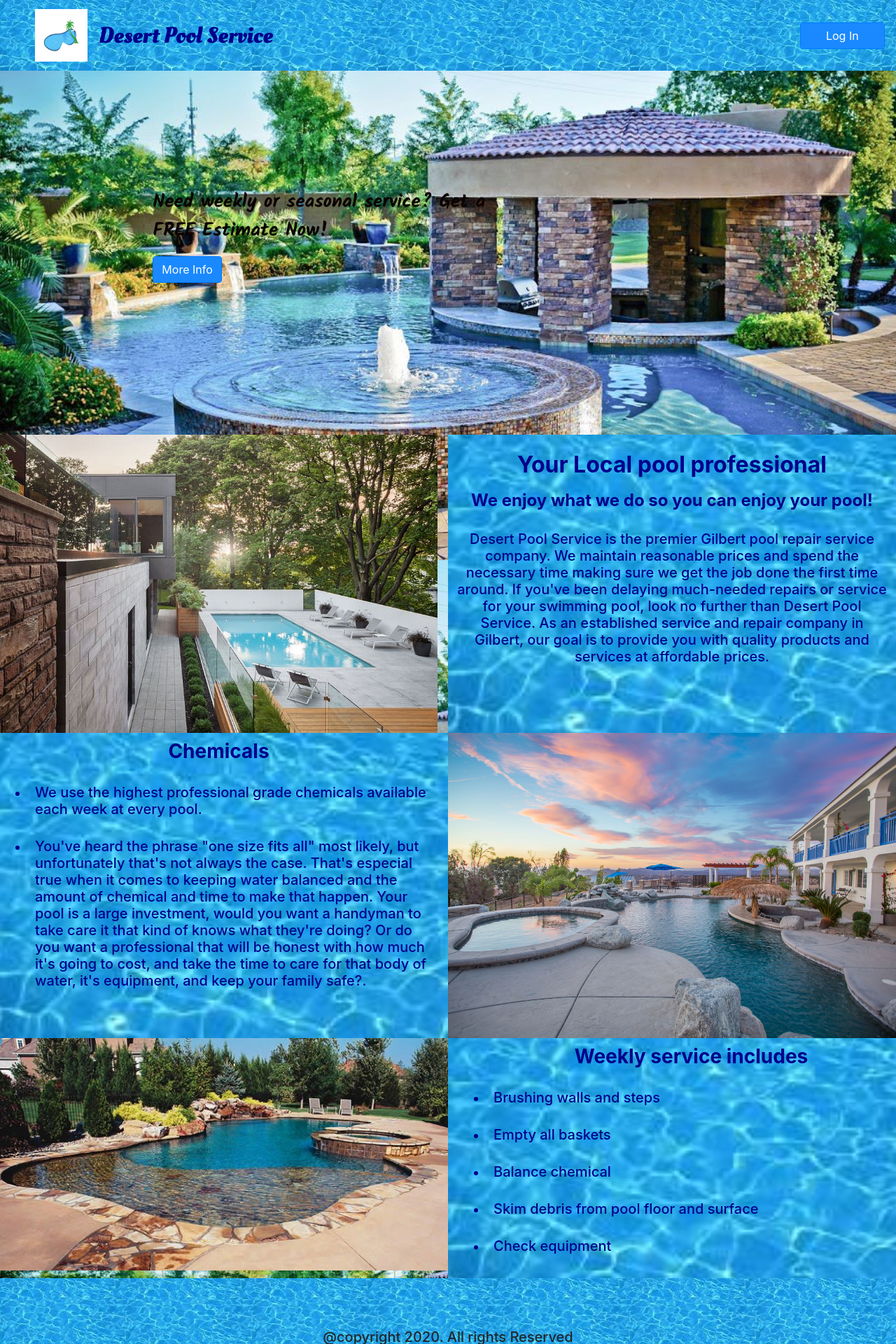
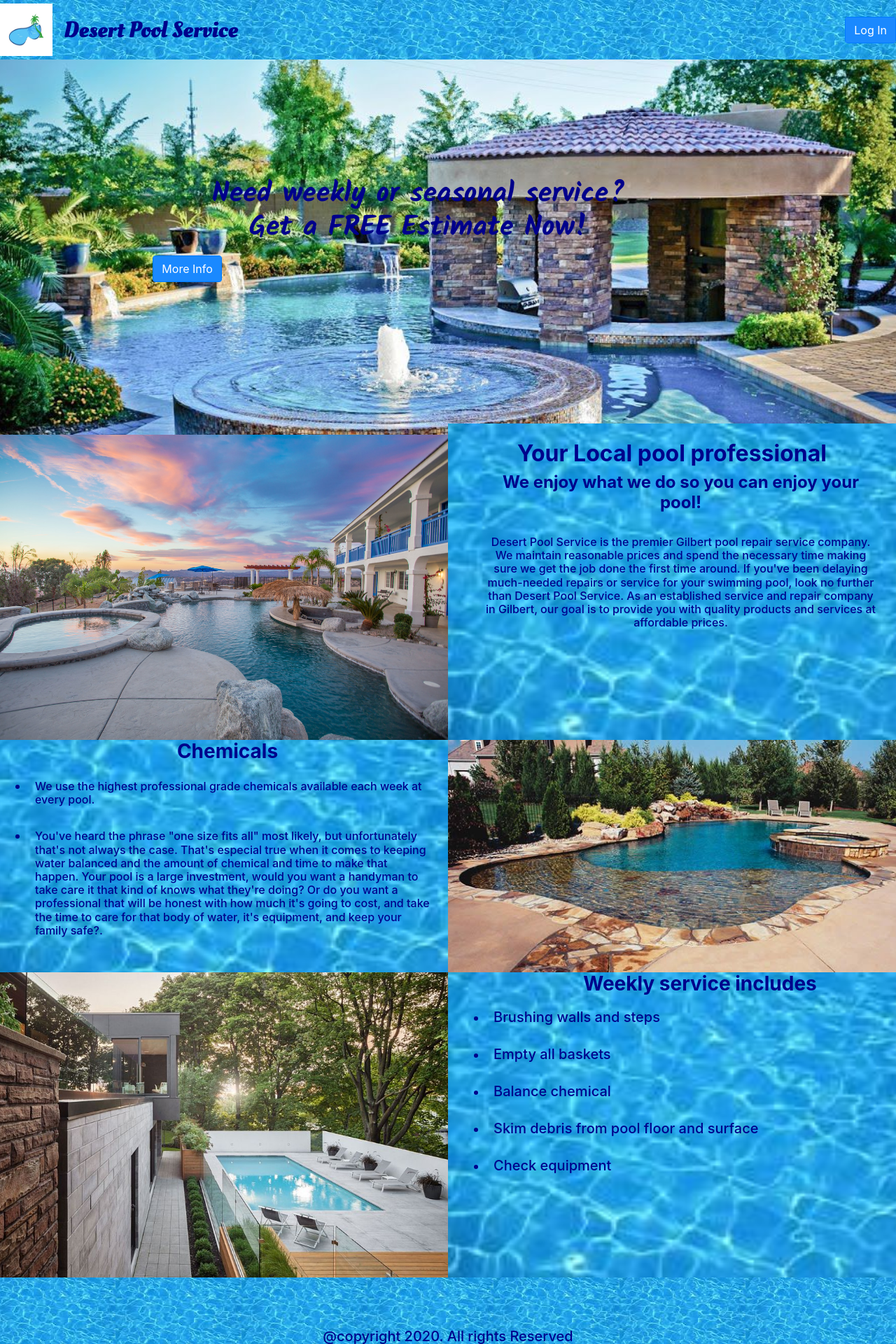
Before and after one commit to bayar-ali/desert-pool-service, a React (Create React App) app in the folder client/: page / in a window 1280 px wide. Shown: the top 1920 px of the page at 70% size. Built offline with nearby package versions, Linux system fonts and the light colour scheme; no server answers; what google-maps-react would draw is missing.

Commit message:
Updated landing page.

```diff
--- a/client/src/components/landingpage/LandingPage.css
+++ b/client/src/components/landingpage/LandingPage.css
@@ -6,21 +6,25 @@
   background-repeat: no-repeat;
 }
 
-.text-center,
-h3 {
+.text-center, h3 {
   text-align: center;
   color: darkblue;
   padding-right: 15px;
   padding-left: 0px;
 }
 
-h1,
-h4,
-h3,
-.H5fontFormat {
-  padding: 10px;
+h1, h4, h3, .H6FontFormat{
+  padding-left: 50px;
+  padding-right: 25px;
+}
+
+h5, h6 {
   color: darkblue;
 }
+
+/* h1{
+  color: white;
+} */
 
 h3,
 h4,
@@ -44,6 +48,7 @@
 
 .footer {
   text-align: center;
+  padding: 0px;
   height: 13vh;
   background: url(../../assets/images/poolwater.jpeg);
 }
@@ -58,7 +63,8 @@
 
 .poolservice {
   font-size: 27px;
-  color: rgb(12, 3, 3);
+  /* color: rgb(12, 3, 3); */
+  color: darkblue;
   font-weight: 500;
   font-family: "Courgette", cursive;
   font-family: "Kalam", cursive;
--- a/client/src/components/landingpage/LandingPage.js
+++ b/client/src/components/landingpage/LandingPage.js
@@ -3,7 +3,7 @@
 import PoolImage3 from "../../assets/images/WadingPool.jpg";
 import PoolImage4 from "../../assets/images/a.jpg";
 import { Button } from "react-bootstrap";
-import { MDBRow, MDBCol } from "mdbreact";
+import { MDBRow, MDBCol, MDBFooter } from "mdbreact";
 import "./LandingPage.css";
 import AOS from "aos";
 import "aos/dist/aos.css"; // You can also use <link> for styles
@@ -14,8 +14,8 @@
   return (
     <>
       <MDBRow className="section1">
-        <MDBCol lg="2" className=""></MDBCol>
-        <MDBCol lg="5" className="">
+        <MDBCol md="2" className=""></MDBCol>
+        <MDBCol md="7" className="">
           <p>
             <br></br>
             <br></br>
@@ -25,33 +25,27 @@
             <br></br>
             <br></br>
             <p className="poolservice">
-              Need weekly or seasonal service? Get a FREE Estimate Now!
+              <h1>Need weekly or seasonal service? Get a FREE Estimate Now!</h1>
             </p>
+            <a href="#moreInfo">
               <Button
-            data-testid="login-button"
+                // data-testid="login-button"
                 className="btn-one"
                 type="submit"
-            onClick='infobutton'
-            >More Info</Button>
-
+                onClick="infobutton"
+              >
+                More Info
+              </Button>
+            </a>
           </p>
         </MDBCol>
-        <MDBCol lg="3" className="">
+        {/* <MDBCol md="3" className="">
           <p></p>
-        </MDBCol>
-
-        <MDBCol lg="" className="">
-          {/* <div data-aos="zoom-in-right" data-aos-offset="200" data-aos-easing="ease-in-sine" data-aos-duration="1600">
-                    <img
-                        src={PoolImage}
-                        alt="Granite Spa Inground Pool"
-                        width="100%"
-                        height="100%"
-                    ></img></div> */}
-        </MDBCol>
+        </MDBCol> */}
       </MDBRow>
       <MDBRow>
-        <MDBCol lg="6" fluid="true" className="text-center">
+        <MDBCol md="6" fluid="true" className="text-center formatPic">
+          <p id="moreInfo"></p>
           <div
             data-aos="zoom-in-left"
             data-aos-offset="200"
@@ -59,7 +53,8 @@
             data-aos-duration="1600"
           >
             <img
-              src={PoolImage2}
+              fluid
+              src={PoolImage4}
               alt="Gazebo Pool"
               width="100%"
               height="100%"
@@ -67,11 +62,12 @@
           </div>
         </MDBCol>
 
-        <MDBCol lg="6" className="imageBKGR text-center" id="#infobutton">
+        <MDBCol md="6" fluid="true" className="imageBKGR text-center" id="#infobutton">
           <br></br>
           <h2>Your Local pool professional</h2>
           <h4>We enjoy what we do so you can enjoy your pool!</h4>
-          <h5 className="H5fontFormat">
+          <br></br>
+          <h6 className="H6FontFormat">
             Desert Pool Service is the premier Gilbert pool repair service
             company. We maintain reasonable prices and spend the necessary time
             making sure we get the job done the first time around. If you've
@@ -79,22 +75,22 @@
             look no further than Desert Pool Service. As an established service
             and repair company in Gilbert, our goal is to provide you with
             quality products and services at affordable prices.
-          </h5>
+          </h6>
         </MDBCol>
       </MDBRow>
 
       <MDBRow>
-        <MDBCol lg="6" className="imageBKGR">
+        <MDBCol md="6" className="imageBKGR">
           <h3>Chemicals</h3>
           <ul>
             <li>
-              <h5>
+              <h6>
                 We use the highest professional grade chemicals available each
                 week at every pool.
-              </h5>
+              </h6>
             </li>
             <li>
-              <h5>
+              <h6>
                 You've heard the phrase "one size fits all" most likely, but
                 unfortunately that's not always the case. That's especial true
                 when it comes to keeping water balanced and the amount of
@@ -104,19 +100,21 @@
                 will be honest with how much it's going to cost, and take the
                 time to care for that body of water, it's equipment, and keep
                 your family safe?.
-              </h5>
+              </h6>
             </li>
           </ul>
         </MDBCol>
-        <MDBCol lg="6" className="text-center formatPic">
+        <MDBCol md="6" className="text-center formatPic">
           <div
+            fluid="true"
             data-aos="zoom-in-right"
             data-aos-offset="200"
             data-aos-easing="ease-in-sine"
             data-aos-duration="1600"
           >
             <img
-              src={PoolImage4}
+              fluid="true"
+              src={PoolImage3}
               alt="Wading Pool"
               width="100%"
               height="100%"
@@ -126,15 +124,16 @@
         </MDBCol>
       </MDBRow>
       <MDBRow>
-        <MDBCol lg="6" className="text-center formatPic">
+        <MDBCol md="6" className="text-center formatPic">
           <div
-            data-aos="zoom-in-right"
+            data-aos="zoom-in-left"
             data-aos-offset="200"
             data-aos-easing="ease-in-sine"
             data-aos-duration="1600"
           >
             <img
-              src={PoolImage3}
+              fluid="true"
+              src={PoolImage2}
               alt="Wading Pool"
               width="100%"
               height="100%"
@@ -142,7 +141,7 @@
             ></img>
           </div>
         </MDBCol>
-        <MDBCol lg="6" className="imageBKGR">
+        <MDBCol md="6" className="imageBKGR">
           <ul>
             <h3>Weekly service includes</h3>
 
@@ -167,6 +166,10 @@
             </li>
           </ul>
         </MDBCol>
+      </MDBRow>
+
+      <MDBFooter className="footer">
+        <MDBRow>
           <MDBCol lg="12" className="footer">
             <br></br>
             <br></br>
@@ -175,6 +178,7 @@
             <h5 className="footer"> @copyright 2020. All rights Reserved</h5>
           </MDBCol>
         </MDBRow>
+      </MDBFooter>
     </>
   );
 }
--- a/client/src/components/loginButton/loginButton.js
+++ b/client/src/components/loginButton/loginButton.js
@@ -11,7 +11,7 @@
             data-testid="login-button"
             className="btn-one"
             type="submit"
-            style={{ width: '10%' }}
+            // style={{ width: '25%' }}
             onClick={() => loginWithRedirect()}>Log In</Button>
     );
 };
--- a/client/src/components/logoutButton/logoutButton.js
+++ b/client/src/components/logoutButton/logoutButton.js
@@ -11,7 +11,7 @@
             className="formatButton"
             variant="outline-light"
             type="submit"
-            style={{ width: '10%' }}
+            // style={{ width: '10%' }}
             onClick={() => logout({ returnTo: window.location.origin, })}>
             Log Out
         </Button>
--- a/client/src/components/navbar/NavBar.css
+++ b/client/src/components/navbar/NavBar.css
@@ -5,6 +5,7 @@
     width: 100%;
     text-decoration: darkblue;
     font-weight: bolder;
+    padding: 0px!important;
 }
 
 .navBar-font {
```
Also changed, not shown: client/src/components/navbar/NavBar.js (+0 -7 lines), client/src/assets/images/swiming_pool.jpg (added). Lines whose indentation alone changed are shown as unchanged.
